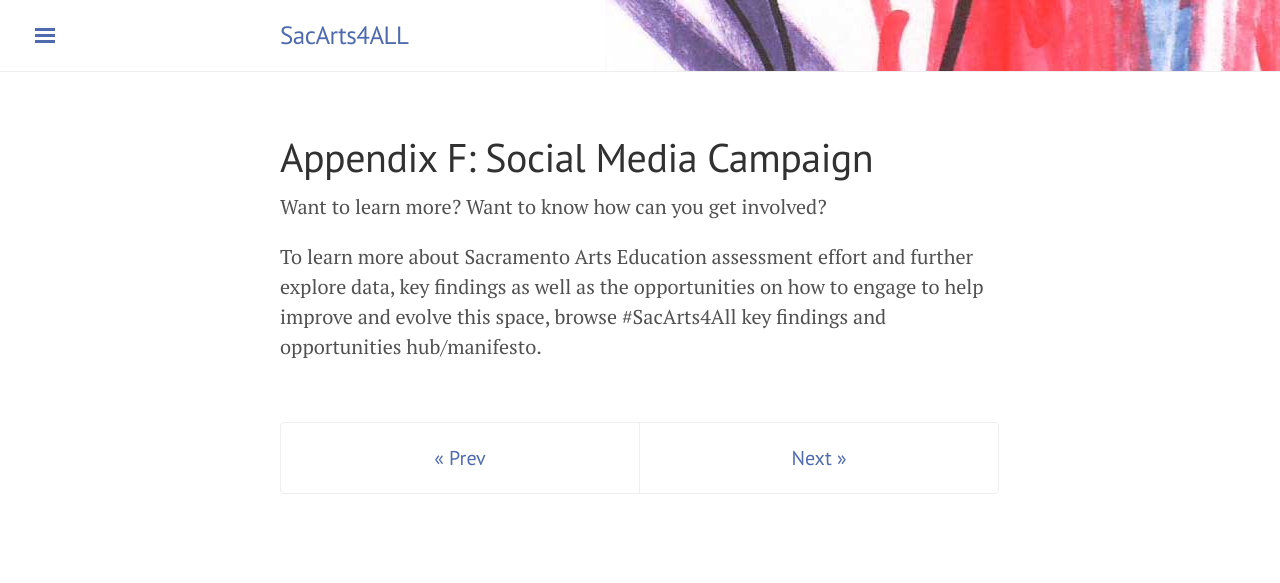
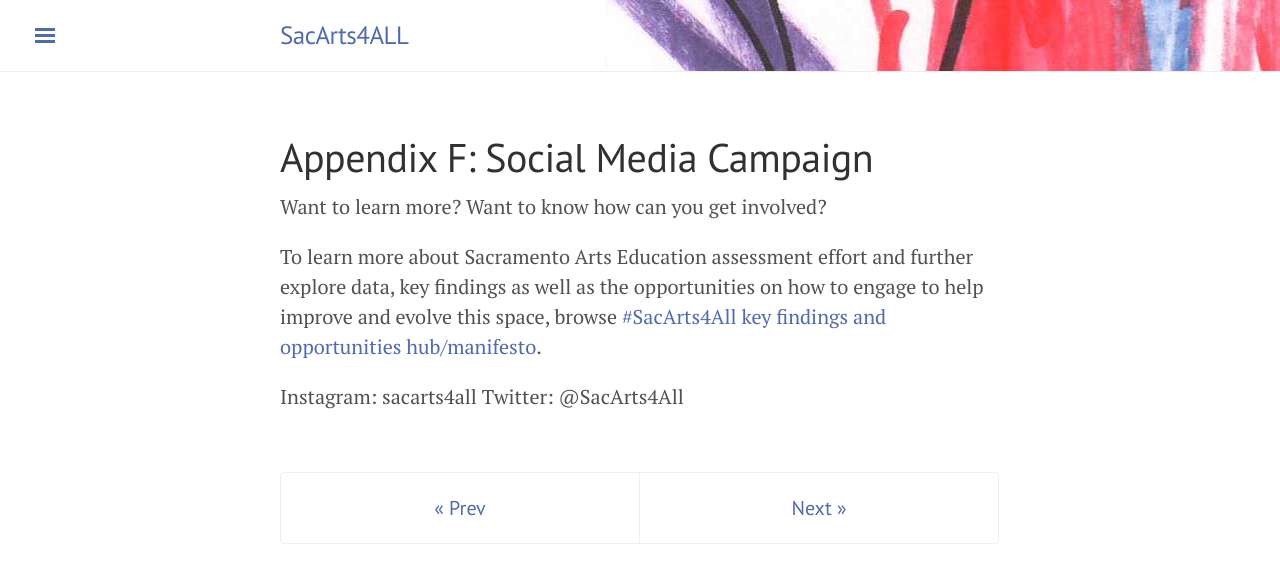
Before and after one commit to code4sac/sacarts4ALL, a Jekyll site: the page built from 13_appendix_f.md, in a window 1280 px wide. Shown: the top 583 px of the page. Built offline with Jekyll 4.4.1, drawn with Linux system fonts in a browser that asks for light colours.

Commit message:
updates to page

```diff
--- a/13_appendix_f.md
+++ b/13_appendix_f.md
@@ -10,7 +10,10 @@
 
 To learn more about Sacramento Arts Education assessment effort and further explore data,
 key findings as well as the opportunities on how to engage to help improve and evolve this
-space, browse #SacArts4All key findings and opportunities hub/manifesto.
+space, browse [#SacArts4All key findings and opportunities hub/manifesto](http://sacarts4all.org/).
+
+Instagram: sacarts4all
+Twitter: @SacArts4All
 
 
 <!-- Pagination -->
```
